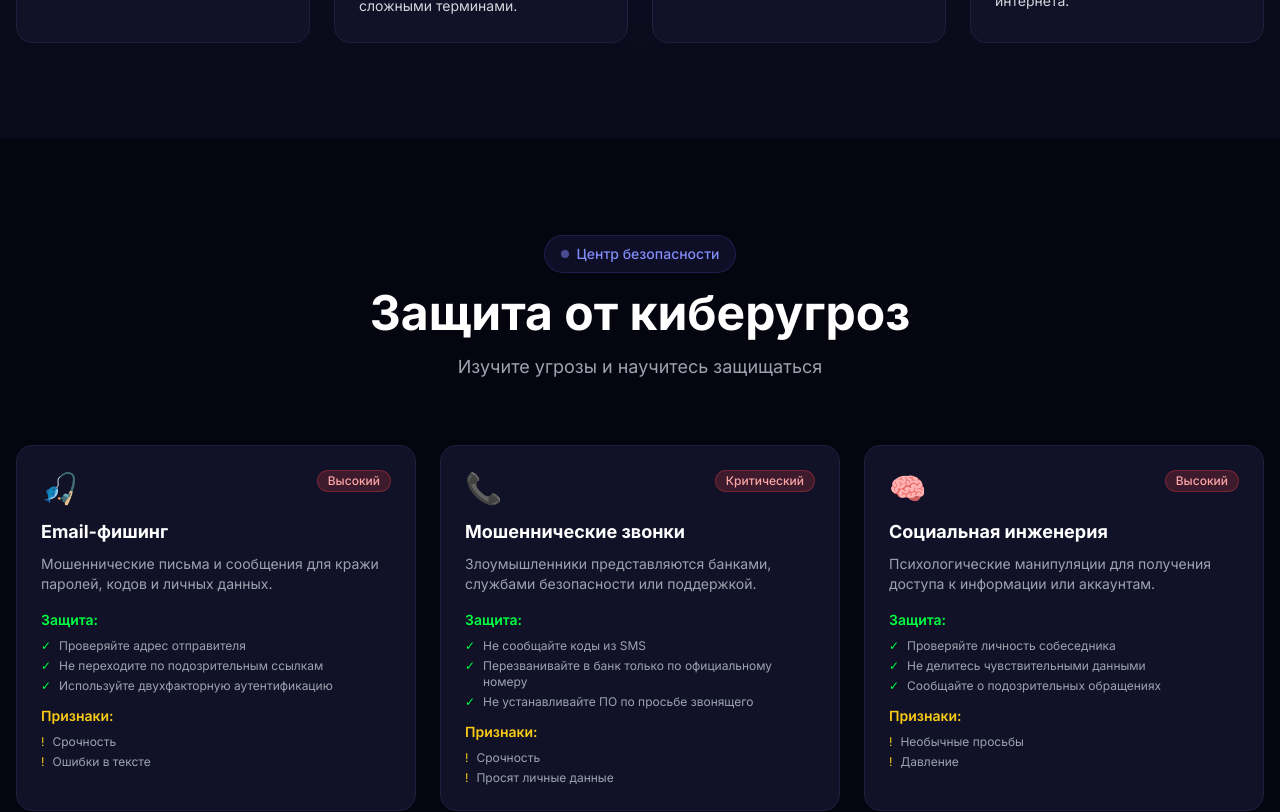
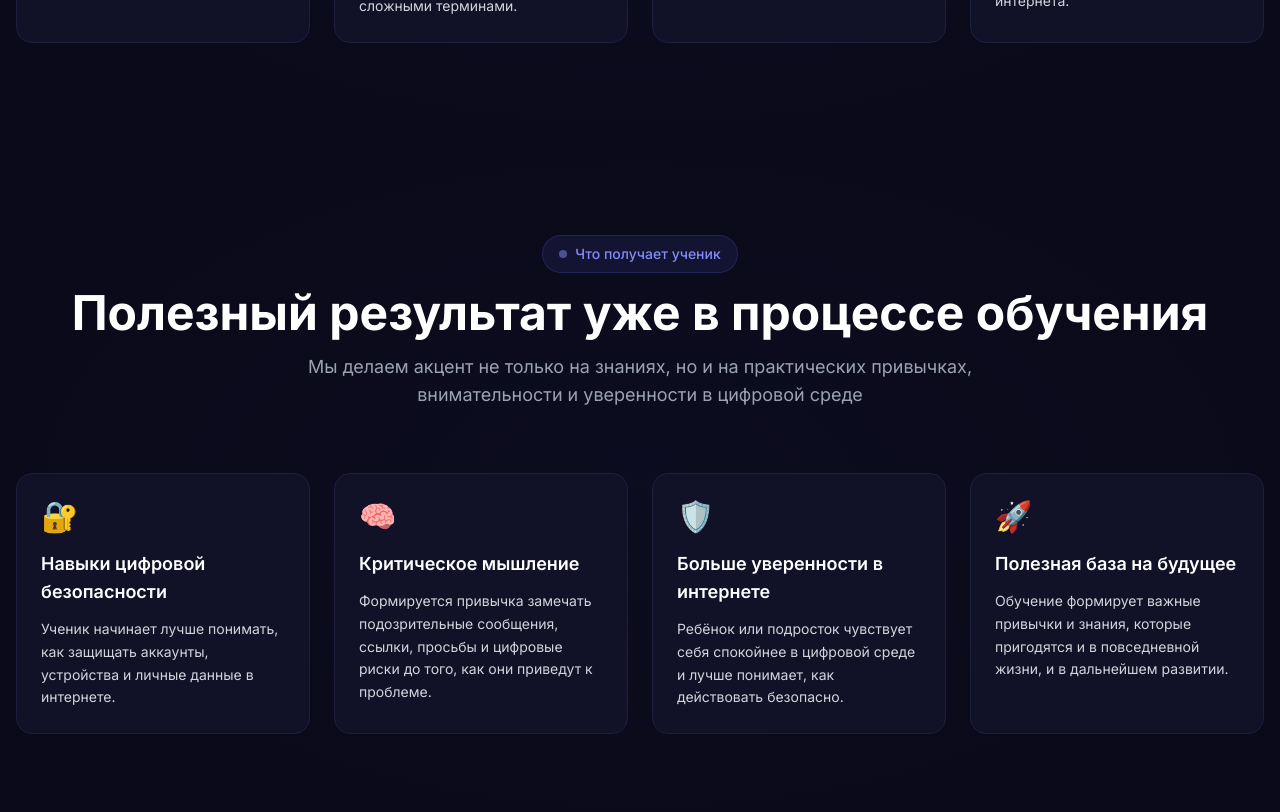
Before and after one commit to mam37bez/cyberguard-academy, a Next.js app: page / in a window 1280 px wide. Shown: the part 2560-3372 px from the top of the page. Built offline with nearby package versions, Linux system fonts and the light colour scheme.

Commit message:
Add student benefits section to homepage

```diff
--- a/src/app/page.tsx
+++ b/src/app/page.tsx
@@ -8,6 +8,7 @@ import { HowItWorksSection } from '@/components/sections/HowItWorksSection';
 import { FAQSection } from '@/components/sections/FAQSection';
 import { CTASection } from '@/components/sections/CTASection';
 import { ShareSiteCard } from '@/components/ShareSiteCard';
+import { StudentBenefitsSection } from '@/components/sections/StudentBenefitsSection';
 
 export const metadata: Metadata = {
   title: 'Главная',
@@ -24,6 +25,7 @@ export default function HomePage() {
       <HeroSection />
       <CoursesSection />
       <WhyUsSection />
+      <StudentBenefitsSection />
       <SecuritySection />
       <TestimonialsSection />
       <HowItWorksSection />
--- /dev/null
+++ b/src/components/sections/StudentBenefitsSection.tsx
@@ -0,0 +1,58 @@
+import React from 'react';
+import { SectionHeading } from '@/components/ui/SectionHeading';
+
+const benefits = [
+  {
+    icon: '🔐',
+    title: 'Навыки цифровой безопасности',
+    description:
+      'Ученик начинает лучше понимать, как защищать аккаунты, устройства и личные данные в интернете.',
+  },
+  {
+    icon: '🧠',
+    title: 'Критическое мышление',
+    description:
+      'Формируется привычка замечать подозрительные сообщения, ссылки, просьбы и цифровые риски до того, как они приведут к проблеме.',
+  },
+  {
+    icon: '🛡️',
+    title: 'Больше уверенности в интернете',
+    description:
+      'Ребёнок или подросток чувствует себя спокойнее в цифровой среде и лучше понимает, как действовать безопасно.',
+  },
+  {
+    icon: '🚀',
+    title: 'Полезная база на будущее',
+    description:
+      'Обучение формирует важные привычки и знания, которые пригодятся и в повседневной жизни, и в дальнейшем развитии.',
+  },
+];
+
+export function StudentBenefitsSection() {
+  return (
+    <section className="py-24 bg-cyber-dark relative">
+      <div className="absolute inset-0 bg-glow-gradient opacity-20" />
+
+      <div className="max-w-7xl mx-auto px-4 relative z-10">
+        <SectionHeading
+          badge="Что получает ученик"
+          title="Полезный результат уже в процессе обучения"
+          subtitle="Мы делаем акцент не только на знаниях, но и на практических привычках, внимательности и уверенности в цифровой среде"
+        />
+
+        <div className="grid grid-cols-1 md:grid-cols-2 lg:grid-cols-4 gap-6">
+          {benefits.map((item) => (
+            <div
+              key={item.title}
+              className="rounded-2xl border border-cyber-border bg-cyber-card p-6 transition-all duration-300 hover:border-primary-500/50 hover:shadow-lg hover:shadow-primary-500/10"
+            >
+              <div className="text-3xl mb-4">{item.icon}</div>
+              <h3 className="text-lg font-semibold text-white mb-3">{item.title}</h3>
+              <p className="text-sm text-gray-300 leading-relaxed">{item.description}</p>
+            </div>
+          ))}
+        </div>
+      </div>
+    </section>
+  );
+}
```
